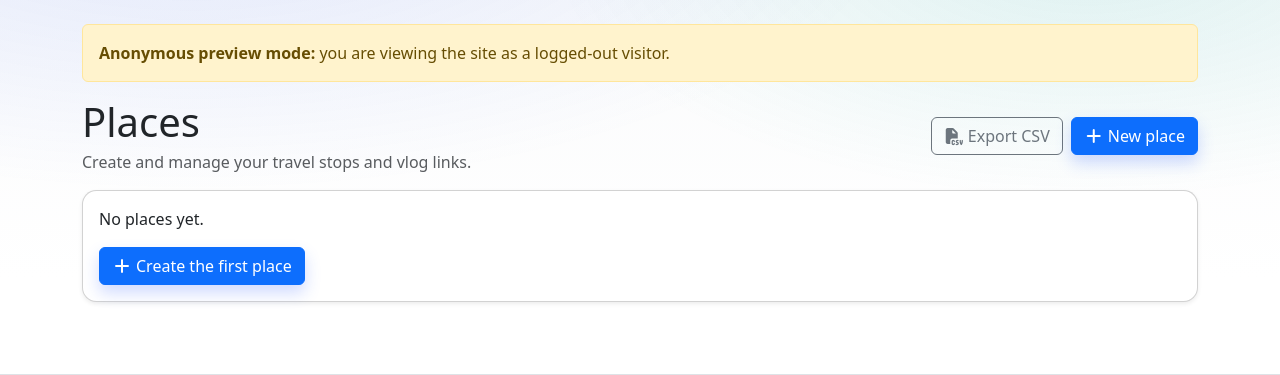
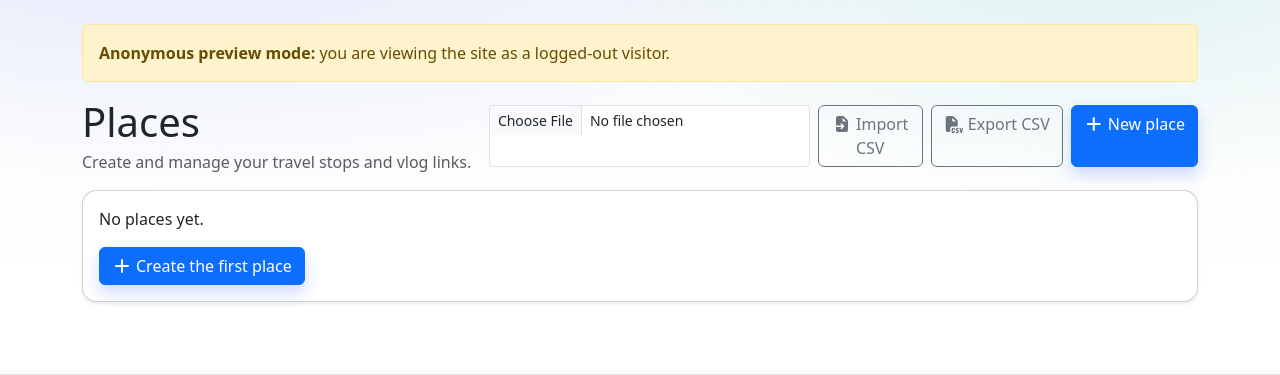
Before and after one commit to drakeg/vlog_travel_finder, a Flask app: page /admin/places in a window 1280 px wide. Shown: the part 108-483 px from the top of the page. Run offline with Flask 3, Linux system fonts and the light colour scheme; the visitor is signed in with stand-in values (Sample User, id 1); data comes from the database, SQL or seed files in the repository; data that the repository does not hold is empty.

Commit message:
feat: add CSV import control to places admin

```diff
--- a/templates/admin/places.html
+++ b/templates/admin/places.html
@@ -8,7 +8,13 @@
       <h1 class="mb-1">Places</h1>
       <div class="text-muted">Create and manage your travel stops and vlog links.</div>
     </div>
-    <div class="d-flex gap-2">
+    <div class="d-flex gap-2 flex-wrap">
+      <form method="post" action="{{ url_for('admin.admin_places_import') }}" enctype="multipart/form-data" class="d-flex gap-2">
+        <input class="form-control form-control-sm" type="file" name="csv_file" accept=".csv,text/csv" required aria-label="CSV file to import" />
+        <button class="btn btn-outline-secondary" type="submit">
+          <i class="fa-solid fa-file-import me-1"></i>Import CSV
+        </button>
+      </form>
       <a class="btn btn-outline-secondary" href="{{ url_for('admin.admin_places_export') }}">
         <i class="fa-solid fa-file-csv me-1"></i>Export CSV
       </a>
```
